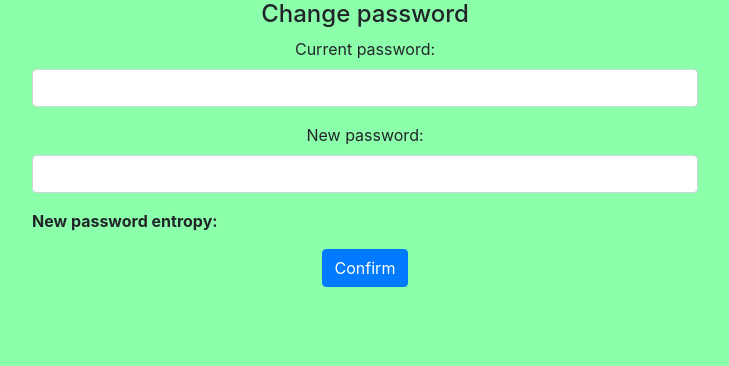
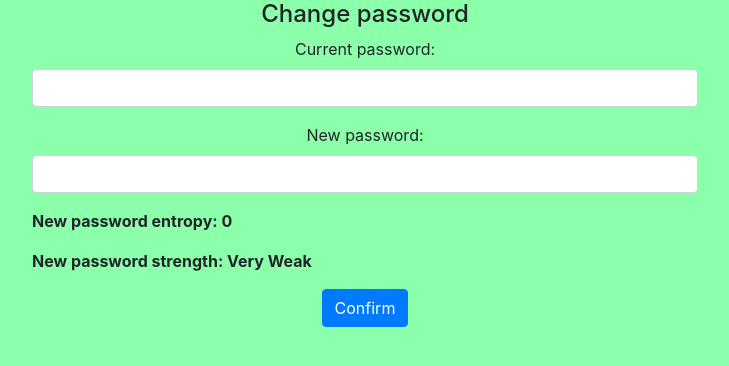
Before and after one commit to matikoss/ODAS-Project, a Python web app: template odas-app/app/templates/user-profile.html in a window 1280 px wide. Shown: the part 177-543 px from the top of the page, without its empty margins (275-1004 px from the left). Run offline with Jinja, Linux system fonts and the light colour scheme; the template is opened without the code that fills it, so the values that code supplies are empty; some libraries are stand-ins or nearby versions.

Commit message:
Dodano pole quality przy entropii

```diff
--- a/odas-app/app/static/js/user.js
+++ b/odas-app/app/static/js/user.js
@@ -7,6 +7,22 @@ const calculatePasswordEntropy = (password) => {
 const changeEntropyOutput = (entropy) => {
     const entropyText = $("#new-password-entropy-result");
     entropyText.text(`Password entropy: ${entropy}`);
-    console.log(entropy);
-    console.log(entropyText)
+    const qualityText = $("#new-pass-quality-field");
+    qualityText.text(`Strength: ${calculateQuality(entropy)}`);
 };
+
+const calculateQuality = (entropy) => {
+    let result;
+    if (entropy < 28) {
+        result = "Very Weak"
+    } else if (entropy >= 28 && entropy <= 35) {
+        result = "Weak"
+    } else if (entropy >= 35 && entropy <= 59) {
+        result = "Reasonable"
+    } else if (entropy >= 60 && entropy <= 127) {
+        result = "Strong"
+    } else if (entropy >= 128) {
+        result = "Very Strong"
+    }
+    return result
+};
--- a/odas-app/app/static/styles/startpage-styles.css
+++ b/odas-app/app/static/styles/startpage-styles.css
@@ -23,6 +23,10 @@
     font-weight: bold;
 }
 
+#pass-quality-field {
+    font-weight: bold;
+}
+
 body {
     background-color: #8cffab;
 }
--- a/odas-app/app/static/styles/user-styles.css
+++ b/odas-app/app/static/styles/user-styles.css
@@ -36,6 +36,10 @@
     font-weight: bold;
 }
 
+#new-pass-quality-field {
+    font-weight: bold;
+}
+
 .pass-entropy-container {
     text-align: left;
 }
--- a/odas-app/app/templates/start.html
+++ b/odas-app/app/templates/start.html
@@ -57,6 +57,7 @@
             <input name="password" type="password" class="form-control" id="inputPassword" placeholder="Password"
                    oninput="changeEntropyOutput(calculatePasswordEntropy(this.value))" required>
             <p id="pass-entropy-field">Password entropy: 0</p>
+            <p id="pass-quality-field">Strength: Very Weak</p>
         </div>
         <div class="button-holder">
             <button type="submit" class="btn btn-primary">Sign Up</button>
--- a/odas-app/app/templates/user-profile.html
+++ b/odas-app/app/templates/user-profile.html
@@ -41,7 +41,8 @@
                        oninput="changeEntropyOutput(calculatePasswordEntropy(this.value))" required>
             </div>
             <div class="pass-entropy-container">
-                <p id="new-password-entropy-result">New password entropy:</p>
+                <p id="new-password-entropy-result">New password entropy: 0</p>
+                <p id="new-pass-quality-field">New password strength: Very Weak</p>
             </div>
             <div class="button-holder">
                 <button type="submit" class="btn btn-primary">Confirm</button>
```
Also changed, not shown: odas-app/app/static/js/start.js (+18 -2 lines).
